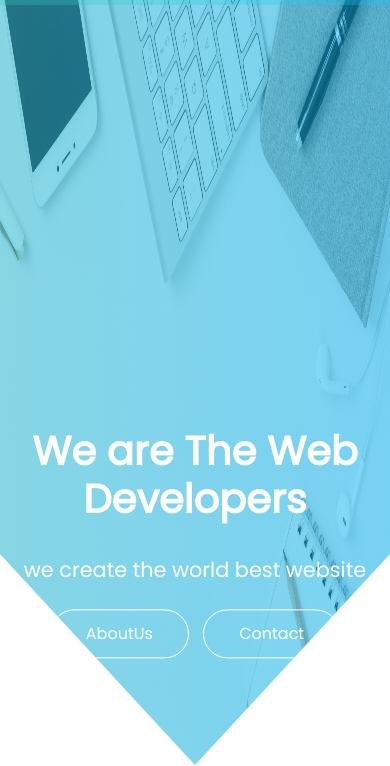
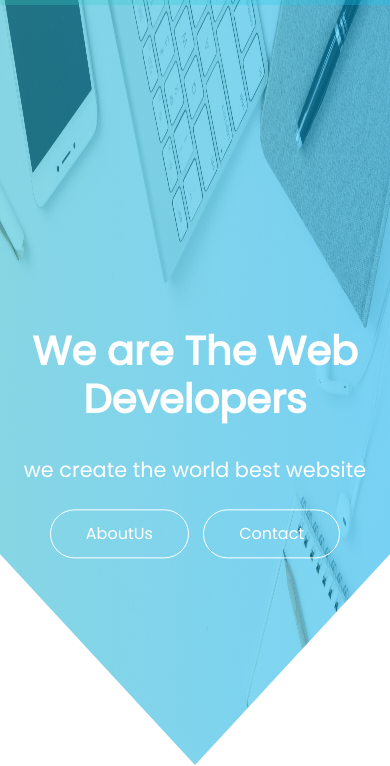
Before and after one commit to codingwithFahim/fahim.github.io, a plain HTML site: page index.html in a window 390 px wide. Shown: the part 79-845 px from the top of the page. Drawn offline with nearby package versions, Linux system fonts and the light colour scheme.

Commit message:
Update style.css

```diff
--- a/css/style.css
+++ b/css/style.css
@@ -432,8 +432,8 @@ form:hover .from-button button {
     .nav-item{
         text-align: center;
     }
-    .center-div{
-     margin-top: 200px;
+    .header .headline {
+        margin-top: 200px;
     }
     .pricing {
         height: auto;
```
